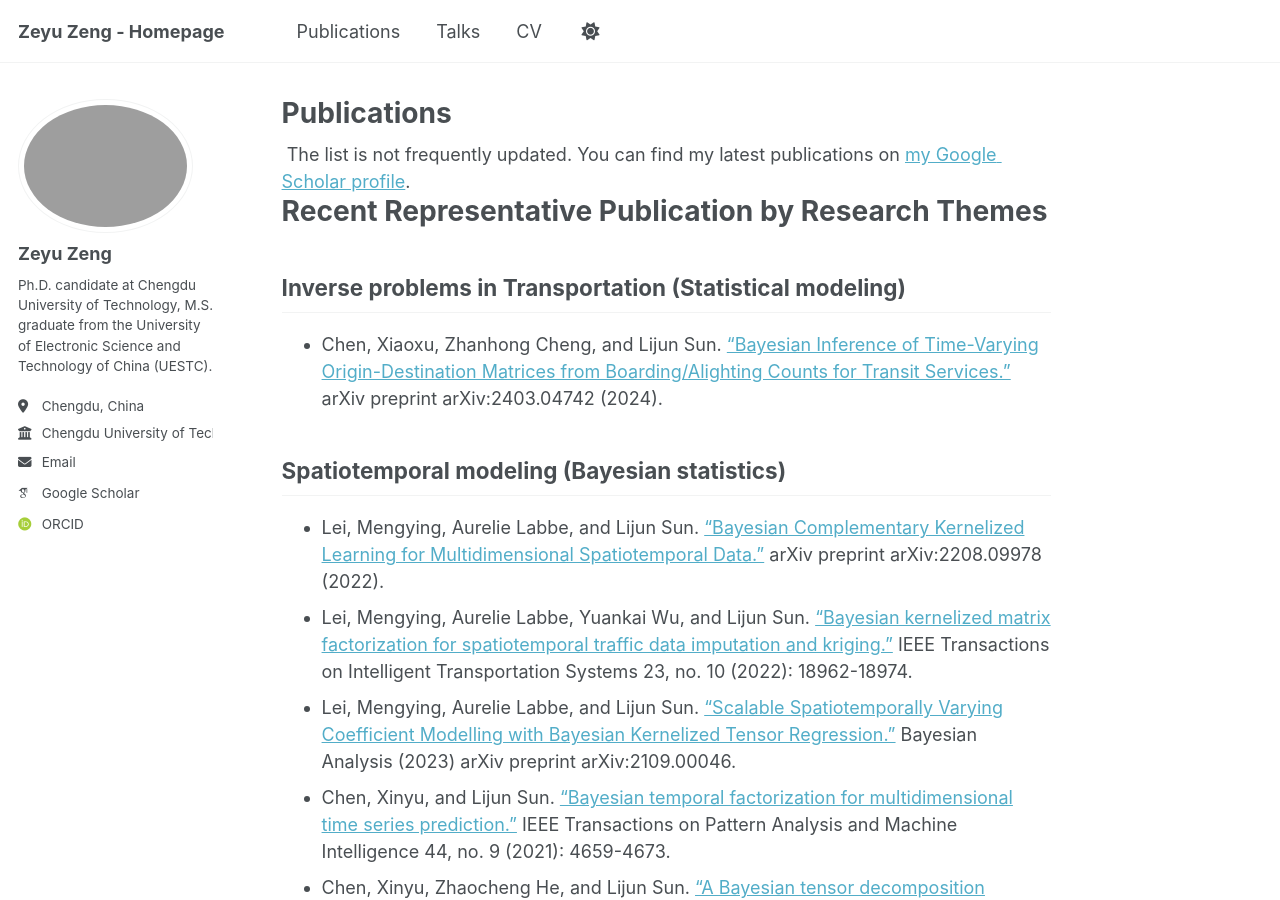
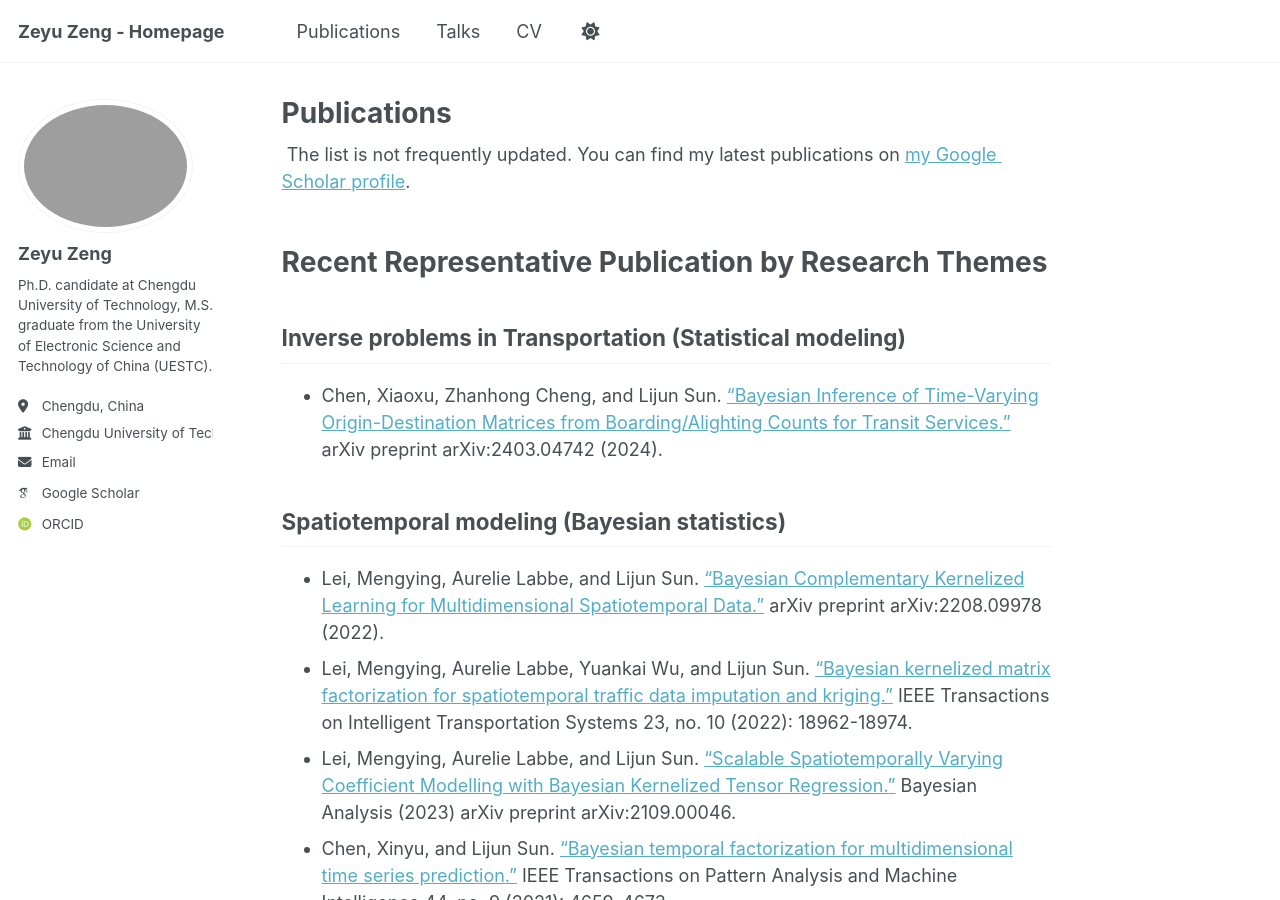
Before and after one commit to zengzeyu0704/zengzeyu0704.github.io, a Jekyll site: the page built from _pages/publications.md, in a window 1280 px wide and 900 px high. Built offline with Jekyll 4.4.1, drawn with Linux system fonts in a browser that asks for light colours; some web fonts are replaced.

Commit message:
Update publications.md

```diff
--- a/_pages/publications.md
+++ b/_pages/publications.md
@@ -4,12 +4,10 @@ permalink: /publications/
 author_profile: true
 ---
 
-{% if site.author.googlescholar %}
-  <div class="wordwrap">
+<div class="wordwrap">
     The list is not frequently updated. You can find my latest publications on
     <a href="https://scholar.google.com.hk/citations?view_op=list_works&hl=en&user=t3icTAIAAAAJ" target="_blank">my Google Scholar profile</a>.
-  </div>
-{% endif %}
+</div><br>
 
 
 
```
